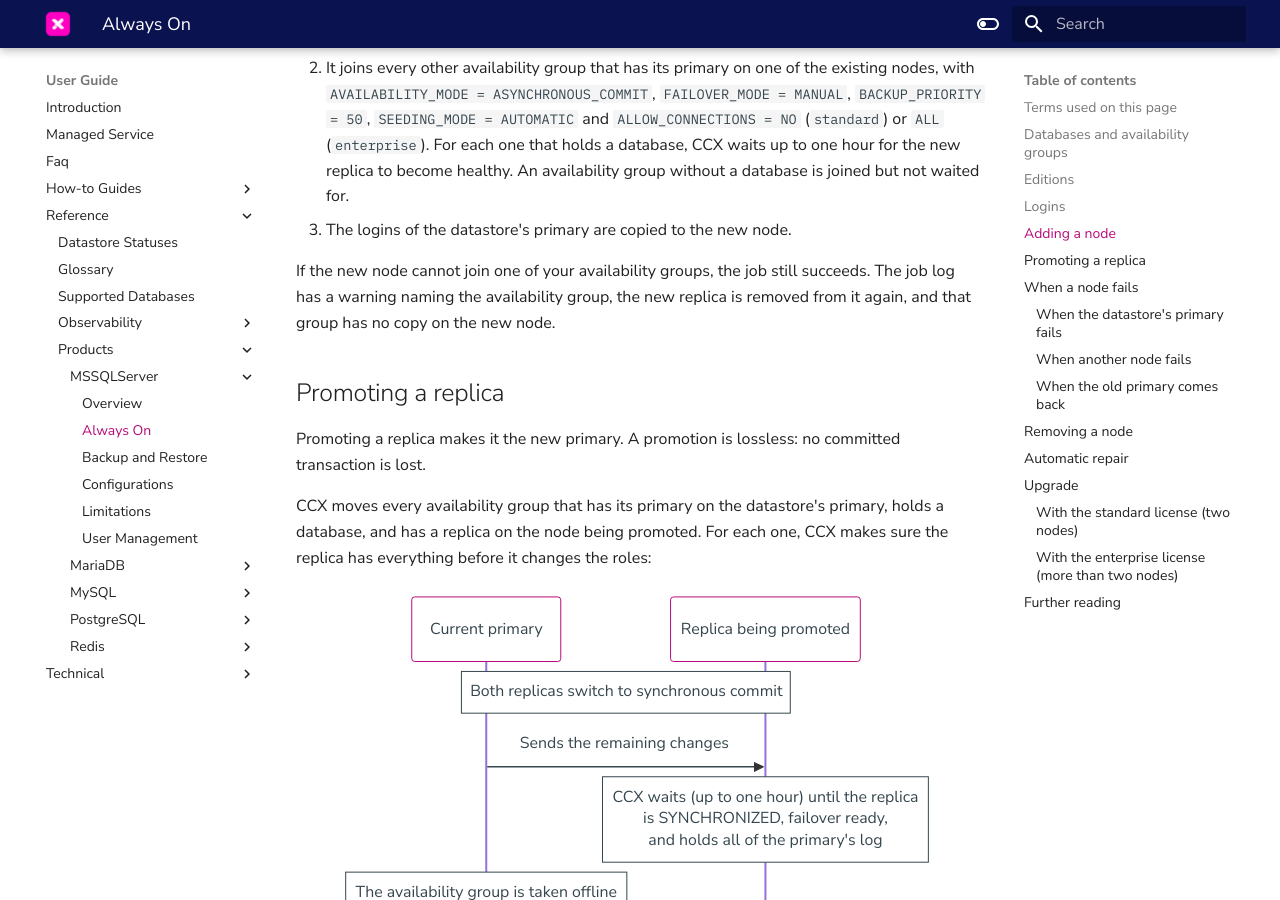
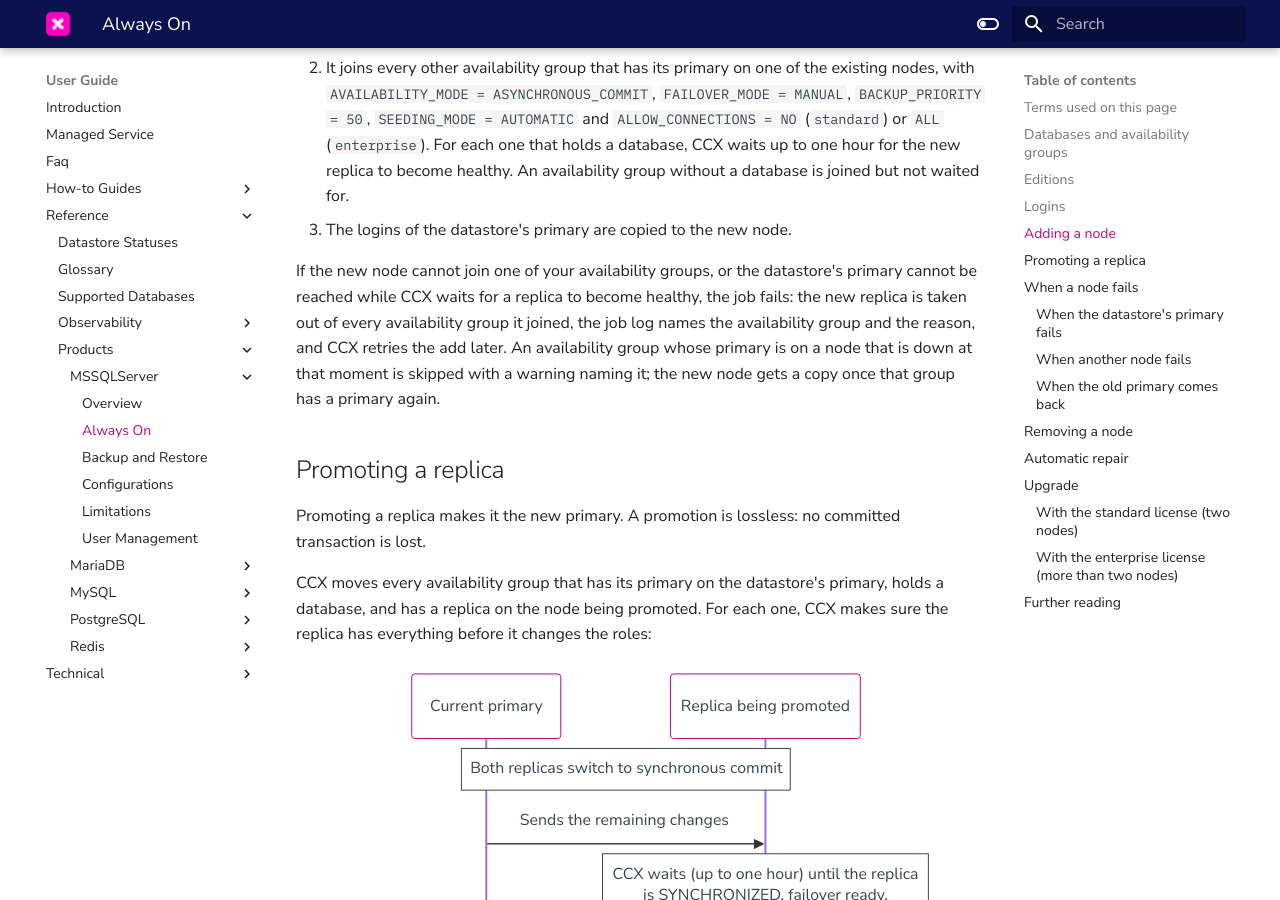
Before and after one commit to severalnines/ccx-docs, an MkDocs documentation site: the page built from docs/user/Reference/Products/MSSQLServer/always-on.md, in a window 1280 px wide and 900 px high, scrolled down 2823 px. Built offline with MkDocs 1.6.1 and Material for MkDocs 9.7.7, drawn with Linux system fonts in a browser that asks for light colours; comment, search, counter and statistics services are not loaded.

Commit message:
MSSQL always-on: an add that cannot join a user availability group fails and is retried
Matches cmon's final behaviour (CLUS-9096): the job no longer succeeds with a
warning; it rolls the new replica back, names the group and the reason, and
CCX retries. A group whose primary is down at that moment is skipped by name.

Co-Authored-By: Claude Fable 5.1 <noreply@anthropic.com>
Claude-Session: https://claude.ai/code/session_011khNu5haTYxvRw8kfW5VCy

```diff
--- a/docs/user/Reference/Products/MSSQLServer/always-on.md
+++ b/docs/user/Reference/Products/MSSQLServer/always-on.md
@@ -80,7 +80,7 @@ When a node is added:
 2. It joins every other availability group that has its primary on one of the existing nodes, with `AVAILABILITY_MODE = ASYNCHRONOUS_COMMIT`, `FAILOVER_MODE = MANUAL`, `BACKUP_PRIORITY = 50`, `SEEDING_MODE = AUTOMATIC` and `ALLOW_CONNECTIONS = NO` (`standard`) or `ALL` (`enterprise`). For each one that holds a database, CCX waits up to one hour for the new replica to become healthy. An availability group without a database is joined but not waited for.
 3. The logins of the datastore's primary are copied to the new node.
 
-If the new node cannot join one of your availability groups, the job still succeeds. The job log has a warning naming the availability group, the new replica is removed from it again, and that group has no copy on the new node.
+If the new node cannot join one of your availability groups, or the datastore's primary cannot be reached while CCX waits for a replica to become healthy, the job fails: the new replica is taken out of every availability group it joined, the job log names the availability group and the reason, and CCX retries the add later. An availability group whose primary is on a node that is down at that moment is skipped with a warning naming it; the new node gets a copy once that group has a primary again.
 
 ## Promoting a replica
 
```
